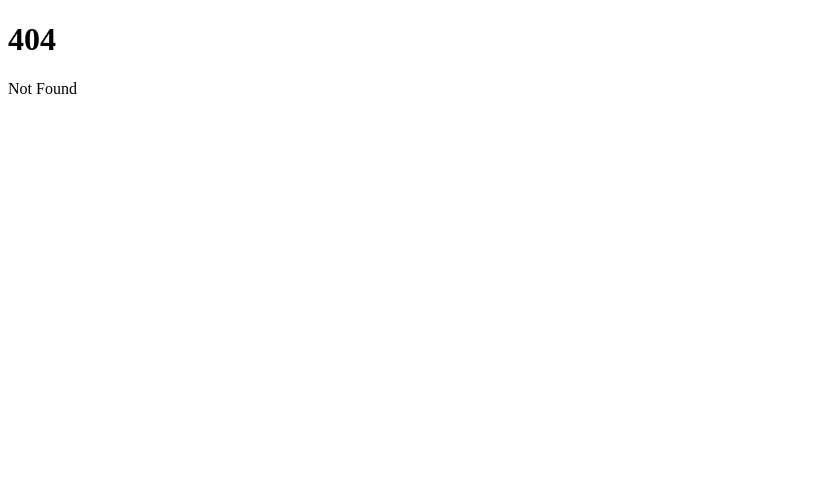
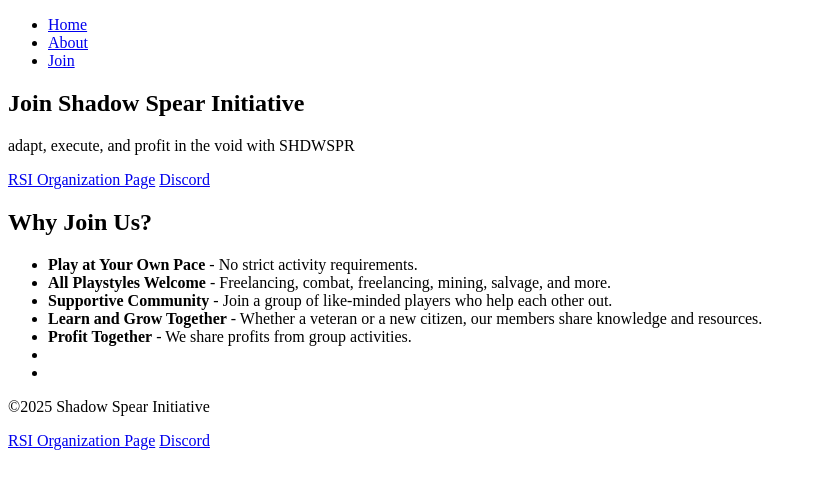
Before and after one commit to davidreichardt/shdwspr-website, a SvelteKit app: page /join in a window 1280 px wide. Before the commit this address had no page. Shown: the top 488 px of the page, without its empty margins (0-813 px from the left). Built offline with nearby package versions, Linux system fonts and the light colour scheme.

Commit message:
Added pages, config for link variables

```diff
--- /dev/null
+++ b/src/config.js
@@ -0,0 +1,2 @@
+export const RSI_ORG_LINK = 'https://robertsspaceindustries.com/en/orgs/SHDWSPR';
+export const DISCORD_LINK = 'https://discord.gg/CxjKyySf2U';
--- /dev/null
+++ b/src/lib/Footer.svelte
@@ -0,0 +1,9 @@
+<script>
+    import { RSI_ORG_LINK, DISCORD_LINK } from "../config.js";
+</script>
+
+<div class="footer">
+    <p>&#169;2025 Shadow Spear Initiative</p>
+    <a href={RSI_ORG_LINK} rel="noopener noreferrer" target="_blank">RSI Organization Page</a>
+    <a href={DISCORD_LINK} rel="noopener noreferrer" target="_blank">Discord</a>
+</div>
--- /dev/null
+++ b/src/lib/Navbar.svelte
@@ -0,0 +1,7 @@
+<nav>
+    <ul>
+        <li><a href="/">Home</a></li>
+        <li><a href="/about">About</a></li>
+        <li><a href="/join">Join</a></li>
+    </ul>
+</nav>
--- /dev/null
+++ b/src/routes/+layout.svelte
@@ -0,0 +1,8 @@
+<script>
+	import Footer from "../lib/Footer.svelte";
+    import Navbar from "../lib/Navbar.svelte";
+</script>
+
+<Navbar />
+<slot />
+<Footer />
--- /dev/null
+++ b/src/routes/join/+page.svelte
@@ -0,0 +1,26 @@
+<script>
+
+	import { DISCORD_LINK, RSI_ORG_LINK } from "../../config";
+
+</script>
+<section class="join-container">
+    <h1>Join Shadow Spear Initiative</h1>
+    <p>adapt, execute, and profit in the void with SHDWSPR</p>
+
+    <div class="join-links">
+        <a href={RSI_ORG_LINK} rel="noopener noreferrer" target="_blank">RSI Organization Page</a>
+        <a href={DISCORD_LINK} rel="noopener noreferrer" target="_blank">Discord</a>
+    </div>
+
+    <h2>Why Join Us?</h2>
+    <ul>
+        <li><strong>Play at Your Own Pace</strong> - No strict activity requirements.</li>
+        <li><strong>All Playstyles Welcome</strong> - Freelancing, combat, freelancing, mining, salvage, and more.</li>
+        <li><strong>Supportive Community</strong> - Join a group of like-minded players who help each other out.</li>
+        <li><strong>Learn and Grow Together</strong> - Whether a veteran or a new citizen, our members share knowledge and resources.</li>
+        <li><strong>Profit Together</strong> - We share profits from group activities.</li>
+        <li></li>
+        <li></li>
+    </ul>
+
+</section>
```
Also changed, not shown: src/routes/about/+page.svelte (added).
